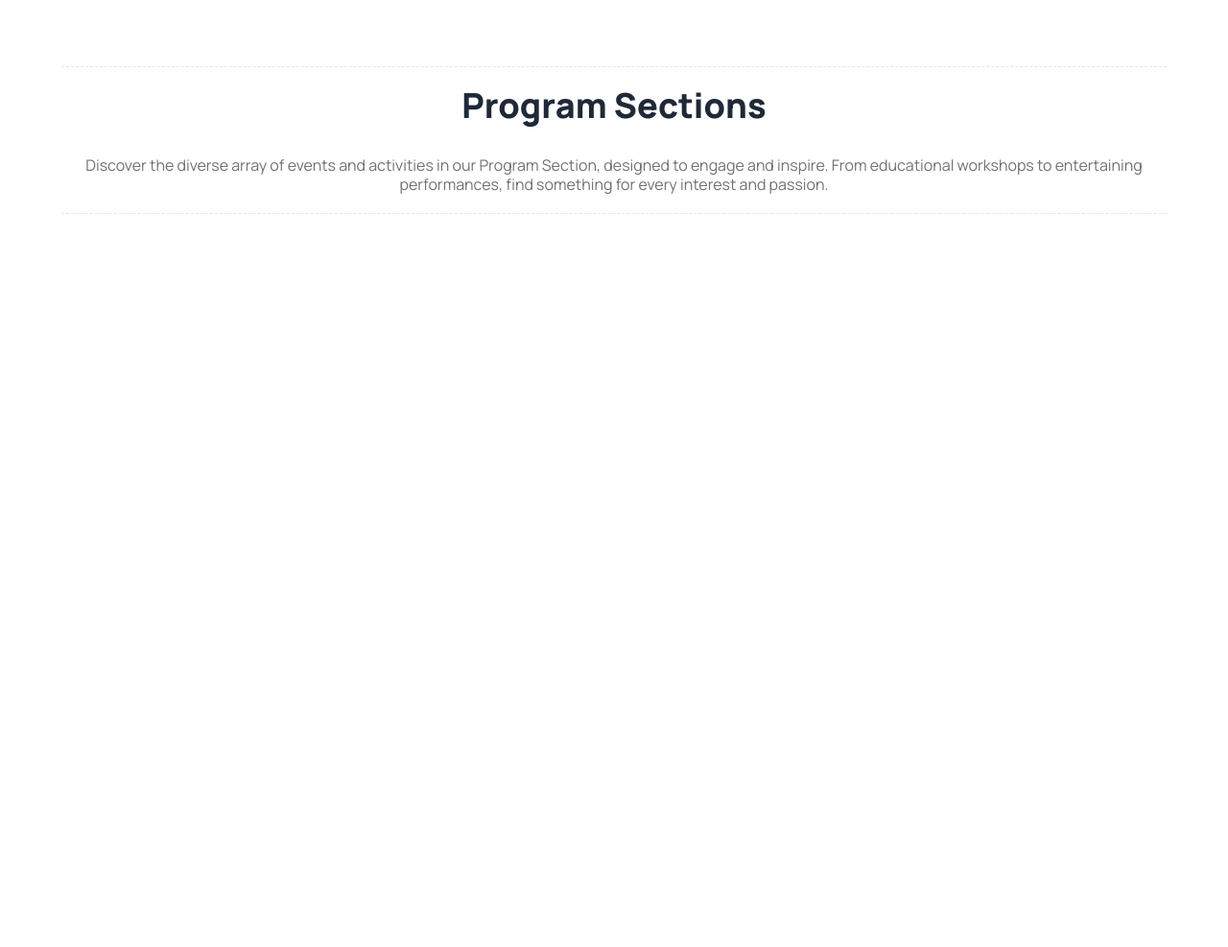
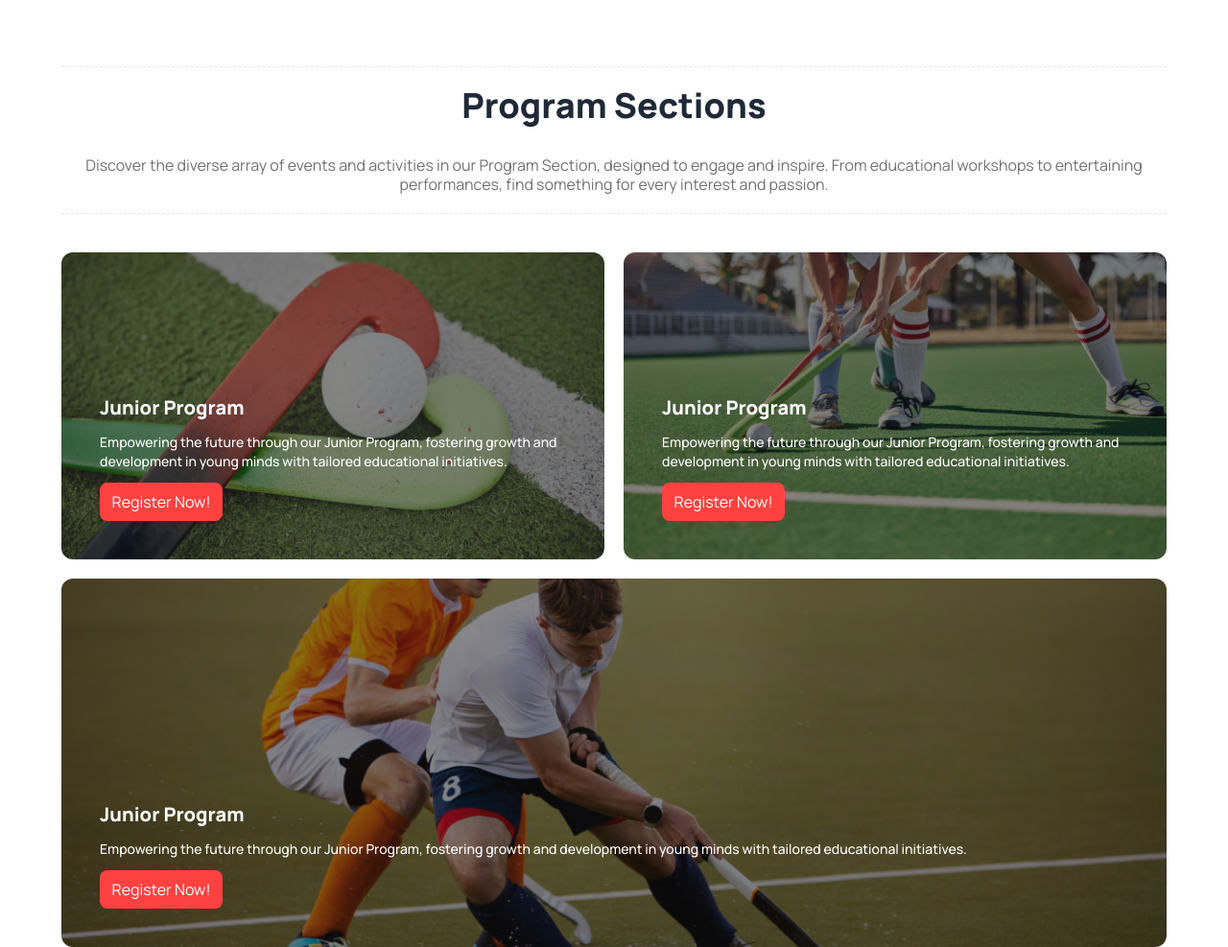
Before and after one commit to AbdullahFaiaz/Assignment-3, a plain HTML site: page index.html in a window 1280 px wide. Shown: the part 1407-2394 px from the top of the page at 96% size. Before the commit the page ends 1670 px from the top, so only its background shows below. Drawn offline with nearby package versions, Linux system fonts and the light colour scheme.

Commit message:
Program Section done

```diff
--- a/index.html
+++ b/index.html
@@ -157,6 +157,48 @@
             <p class="text-[#13131399] text-sm lg:text-[16px] lg:mt-8">Discover the diverse array of events and activities in our Program Section, designed to engage and inspire. From educational workshops to entertaining performances, find something for every interest and passion.</p>
             <hr class="border-dashed mt-5 mb-10">
         </section>
+
+        <!-- <section class="grid grid-cols-1 gap-5 border-4 border-red-500 lg:grid-cols-2">
+            <div class="image-grid-div">
+                <div class="cell-1 all-cells">
+                    <img src="Images/2.png" alt="image">
+                    <div class="tex">Maldives</div>
+                </div>
+                <div class="cell-2 all-cells">
+                    <img src="Images/3.png" alt="image">
+                    <div class="tex">Indonesia</div>
+                </div>
+                <div class="cell-3 all-cells">
+                    <img src="Images/4.png" alt="image">
+                    <div class="tex">Srilanka</div>
+                </div>
+        </section> -->
+        <section class="grid grid-cols-1 lg:grid-cols-2 gap-5">
+
+            <div class="lg:col-span-1 flex justify-center items-end box-border p-5 lg:p-10 min-h-60 lg:min-h-80  rounded-xl bg-[linear-gradient(to_bottom,#13131380,#13131380),url('./Images/2.png')] bg-cover bg-center bg-no-repeat">
+                <div class="flex flex-col gap-3">
+                    <h1 class="text-xl font-extrabold text-white">Junior Program</h1>
+                    <p class="text-sm font-medium text-white">Empowering the future through our Junior Program, fostering growth and development in young minds with tailored educational initiatives. </p>
+                    <button class="btn-color-primary py-2 px-3 w-32">Register Now!</button>
+                </div>
+            </div>
+
+            <div class="lg:col-span-1 flex justify-center items-end box-border p-5 lg:p-10 min-h-60 lg:min-h-80 rounded-xl bg-[linear-gradient(to_bottom,#13131380,#13131380),url('./Images/3.png')] bg-cover bg-center bg-no-repeat">
+                <div class="flex flex-col gap-3">
+                    <h1 class="text-xl font-extrabold text-white">Junior Program</h1>
+                    <p class="text-sm font-medium text-white">Empowering the future through our Junior Program, fostering growth and development in young minds with tailored educational initiatives. </p>
+                    <button class="btn-color-primary py-2 px-3 w-32">Register Now!</button>
+                </div>
+            </div>
+
+            <div class="lg:col-span-2 flex justify-center lg:justify-start items-end box-border p-5 lg:p-10 min-h-60 lg:min-h-96 rounded-xl bg-[linear-gradient(to_bottom,#13131380,#13131380),url('./Images/4.png')] bg-cover bg-center bg-no-repeat">
+                <div class="flex flex-col gap-3">
+                    <h1 class="text-xl font-extrabold text-white">Junior Program</h1>
+                    <p class="text-sm font-medium text-white">Empowering the future through our Junior Program, fostering growth and development in young minds with tailored educational initiatives. </p>
+                    <button class="btn-color-primary py-2 px-3 w-32">Register Now!</button>
+                </div>
+            </div>
+        </section>
     </main>
     <footer>
 
```
